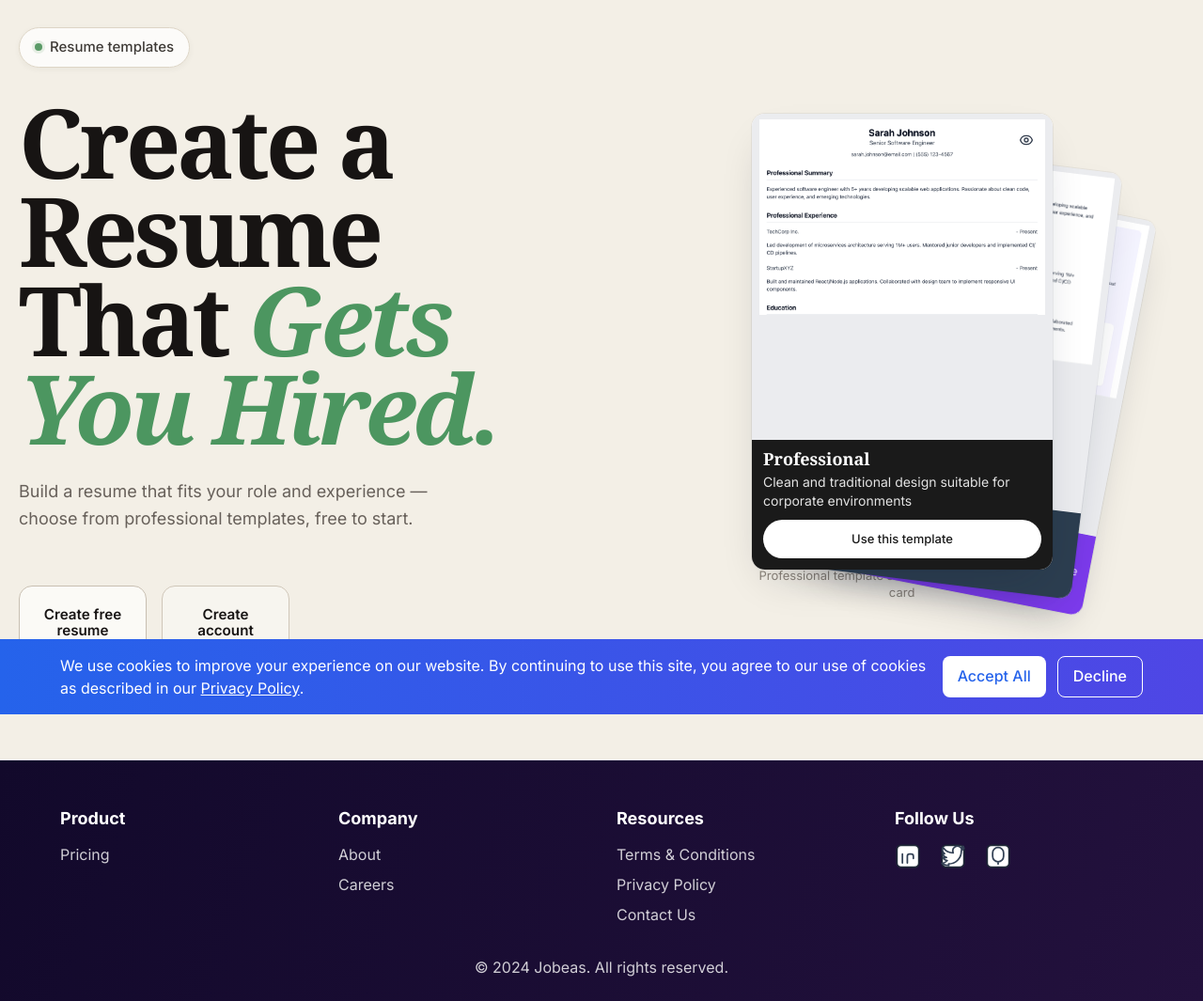
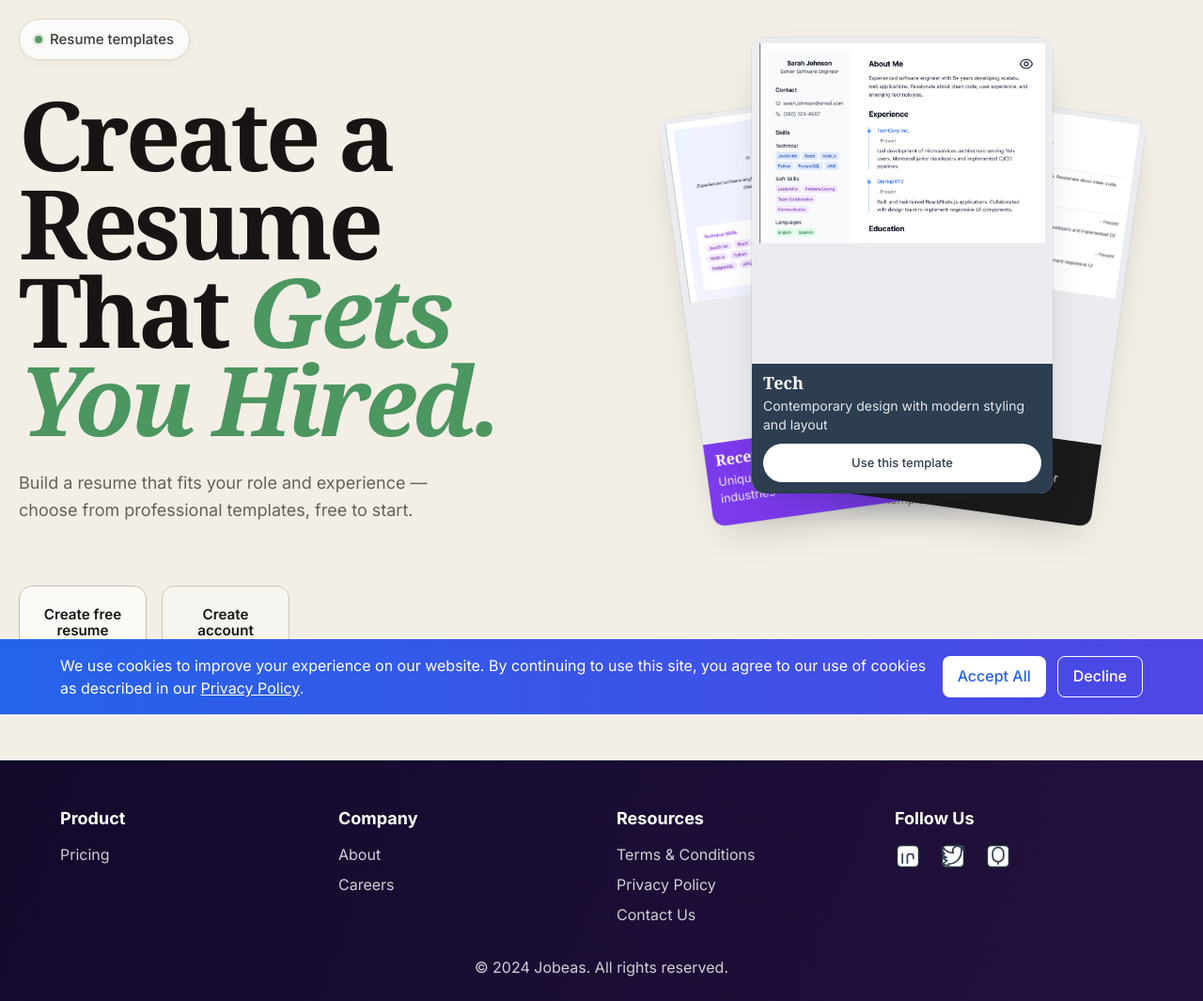
Before and after one commit to esaatech/Jobeasy, a Django app: page /landing_page/resumes/ in a window 1280 px wide. Shown: the part 40-1105 px from the top of the page at 94% size. Run offline with Django 5.2, Linux system fonts and the light colour scheme; data comes from the database, SQL or seed files in the repository; data that the repository does not hold is empty; some libraries are stand-ins or nearby versions.

Commit message:
Landing resumes: static overlapping card stack, no fan animation
Use a fixed right-to-left fan layout (center front) on desktop, disable
transform transitions and card reordering, and top-align hero columns.

Made-with: Cursor

```diff
--- a/home/templates/home/landing_resumes.html
+++ b/home/templates/home/landing_resumes.html
@@ -126,7 +126,7 @@
         .landing-hero-copy {
             grid-column: 1;
             grid-row: 1;
-            align-self: center;
+            align-self: start;
         }
         .landing-hero-ctas {
             grid-column: 1;
@@ -138,7 +138,7 @@
         .landing-fan-column {
             grid-column: 2;
             grid-row: 1 / span 2;
-            align-self: center;
+            align-self: start;
             justify-self: center;
             margin-top: 0 !important;
         }
@@ -348,9 +348,6 @@
             width: min(560px, 100%);
         }
     }
-    .landing-fan-stage--paused .landing-fan-card {
-        transition-duration: 0.65s;
-    }
     .landing-fan-card {
         position: absolute;
         display: flex;
@@ -368,8 +365,7 @@
         overflow: hidden;
         cursor: pointer;
         will-change: transform;
-        transition: transform 0.55s cubic-bezier(0.34, 1.1, 0.64, 1),
-            box-shadow 0.55s cubic-bezier(0.34, 1.1, 0.64, 1);
+        transition: none;
     }
     .landing-fan-card:focus {
         outline: 2px solid #4C9660;
@@ -678,27 +674,13 @@
 
 <script>
 (function() {
-    /* Front card always centered on stage (CSS left:50% + margin). Each state mirrors
-       left/right back cards so animation stays balanced when cycling active template. */
-    const CONFIGS = [
-        {
-            0: { tx: 0, ty: 0, rotate: 0, scale: 1, z: 10 },
-            1: { tx: 34, ty: 16, rotate: 7, scale: 0.94, z: 5 },
-            2: { tx: 58, ty: 28, rotate: 11, scale: 0.88, z: 1 },
-        },
-        {
-            0: { tx: -54, ty: 28, rotate: -11, scale: 0.88, z: 1 },
-            1: { tx: 0, ty: 0, rotate: 0, scale: 1, z: 10 },
-            2: { tx: 54, ty: 28, rotate: 11, scale: 0.88, z: 5 },
-        },
-        {
-            0: { tx: -58, ty: 28, rotate: -11, scale: 0.88, z: 1 },
-            1: { tx: -34, ty: 16, rotate: -7, scale: 0.94, z: 5 },
-            2: { tx: 0, ty: 0, rotate: 0, scale: 1, z: 10 },
-        },
-    ];
+    const STATIC_FAN = {
+        /* Right-to-left arrangement: right/back, center/front, left/back */
+        0: { tx: 62, ty: 20, rotate: 8, scale: 0.9, z: 5 },
+        1: { tx: 0, ty: 0, rotate: 0, scale: 1, z: 10 },
+        2: { tx: -62, ty: 20, rotate: -8, scale: 0.9, z: 1 },
+    };
 
-    const ROT_MS = 3200;
     const stage = document.getElementById('landingFanStage');
     const hintEl = document.getElementById('landingFanHint');
     if (!stage) return;
@@ -707,23 +689,14 @@
     const n = cards.length;
     if (n === 0) return;
 
-    let active = 0;
-    let autoTimer = null;
-
     function isFanMode() {
         return window.matchMedia('(min-width: 1024px)').matches;
     }
 
-    function templateNames() {
-        return cards.map(function(c) { return c.dataset.name || c.dataset.templateId || ''; });
-    }
-
     function updateHint() {
         if (!hintEl) return;
-        const names = templateNames();
-        const cur = names[active] || 'Template';
         if (isFanMode()) {
-            hintEl.textContent = cur + ' template selected — or click another card';
+            hintEl.textContent = 'Professional template selected.';
         } else {
             hintEl.textContent = 'Choose a template below — tap “Use this template” on a card';
         }
@@ -731,27 +704,23 @@
 
     function applyLayout() {
         const useFan = isFanMode() && n === 3;
-        /* Desktop non-fan: flex fallback. Mobile uses horizontal scroll rules — no static class. */
         stage.classList.toggle('landing-fan-stage--static', !useFan && isFanMode());
 
         if (!useFan) {
-            cards.forEach(function(card, i) {
+            cards.forEach(function(card) {
                 card.style.left = '';
                 card.style.top = '';
                 card.style.marginLeft = '';
                 card.style.transform = '';
                 card.style.zIndex = '';
-                card.classList.toggle('is-front', i === active);
+                card.classList.remove('is-front');
             });
             updateHint();
             return;
         }
 
-        const cfg = CONFIGS[active];
-        if (!cfg) return;
-
         cards.forEach(function(card, slot) {
-            const c = cfg[slot];
+            const c = STATIC_FAN[slot];
             if (!c) return;
             card.style.zIndex = String(c.z);
             card.style.transform =
@@ -761,40 +730,6 @@
         updateHint();
     }
 
-    function setActive(i) {
-        active = ((i % n) + n) % n;
-        stage.dataset.active = String(active);
-        applyLayout();
-    }
-
-    function resetAuto() {
-        if (autoTimer) clearInterval(autoTimer);
-        autoTimer = null;
-        if (!isFanMode() || n !== 3) return;
-        autoTimer = setInterval(function() {
-            setActive(active + 1);
-        }, ROT_MS);
-    }
-
-    function onCardActivate(slot) {
-        setActive(slot);
-        resetAuto();
-    }
-
-    cards.forEach(function(card, slot) {
-        card.addEventListener('click', function(e) {
-            if (e.target.closest('.landing-fan-card__preview-btn')) return;
-            if (e.target.closest('.landing-fan-card__cta')) return;
-            onCardActivate(slot);
-        });
-        card.addEventListener('keydown', function(e) {
-            if (e.key === 'Enter' || e.key === ' ') {
-                e.preventDefault();
-                onCardActivate(slot);
-            }
-        });
-    });
-
     stage.querySelectorAll('.landing-fan-card__preview-btn').forEach(function(btn) {
         btn.addEventListener('click', function(e) {
             e.stopPropagation();
@@ -803,32 +738,11 @@
         });
     });
 
-    let pauseHover = false;
-    stage.addEventListener('mouseenter', function() {
-        if (!isFanMode()) return;
-        pauseHover = true;
-        stage.classList.add('landing-fan-stage--paused');
-        if (autoTimer) clearInterval(autoTimer);
-        autoTimer = null;
-    });
-    stage.addEventListener('mouseleave', function() {
-        if (!isFanMode() || n !== 3) return;
-        pauseHover = false;
-        stage.classList.remove('landing-fan-stage--paused');
-        resetAuto();
+    window.addEventListener('resize', function() {
+        applyLayout();
     });
 
-    window.addEventListener('resize', function() {
-        applyLayout();
-        if (isFanMode()) resetAuto();
-        else if (autoTimer) {
-            clearInterval(autoTimer);
-            autoTimer = null;
-        }
-    });
-
-    setActive(0);
-    resetAuto();
+    applyLayout();
 })();
 
 let currentPreviewTemplate = '{{ default_template_id }}';
```
